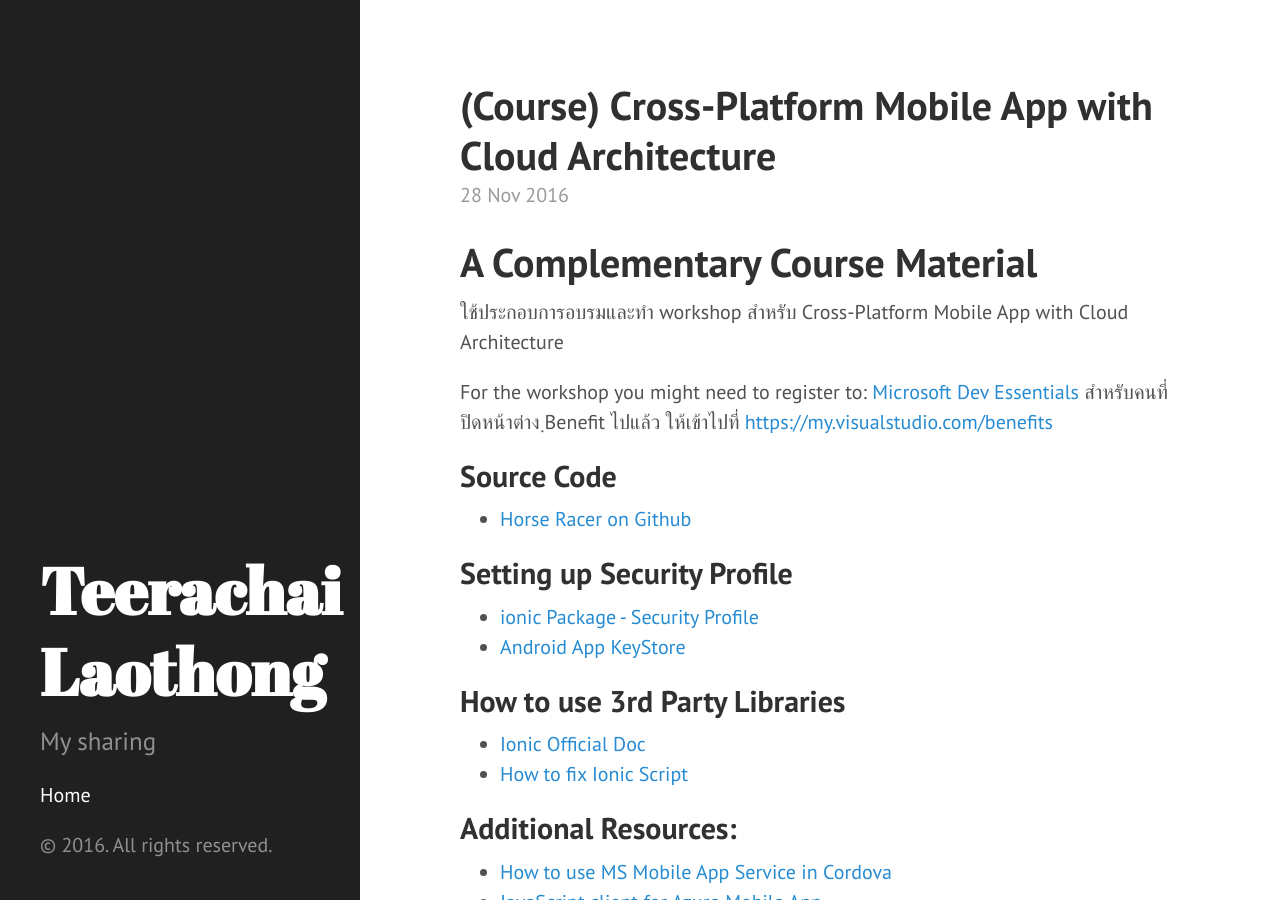
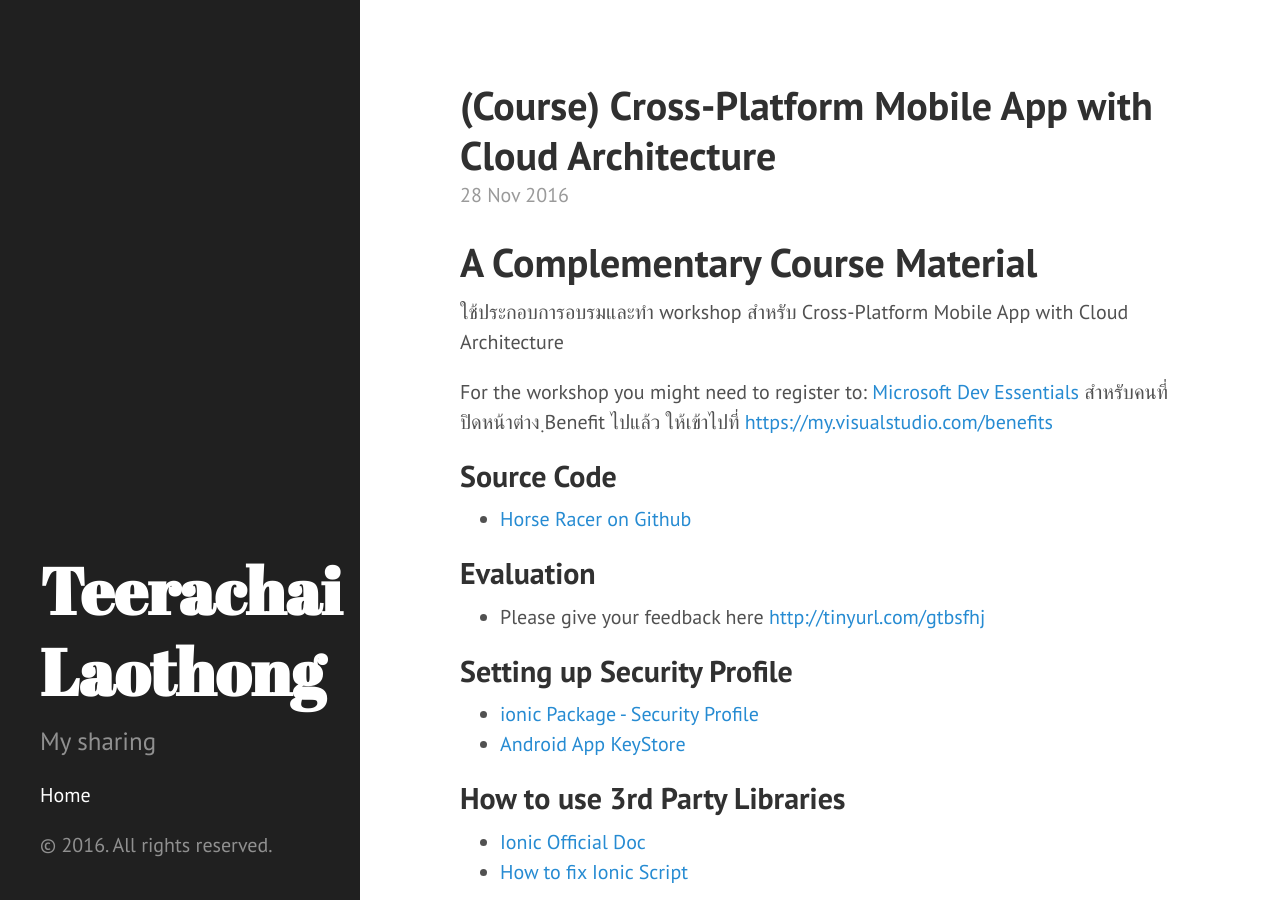
Before and after one commit to tlaothong/tlaothong.github.io, a Jekyll site: the page built from _posts/2016-11-28-course-x-mobile-cloud.markdown, in a window 1280 px wide and 900 px high. Built offline with Jekyll 4.4.1, drawn with Linux system fonts in a browser that asks for light colours; comment, search, counter and statistics services are not loaded.

Commit message:
Add Eval to the course

```diff
--- a/_posts/2016-11-28-course-x-mobile-cloud.markdown
+++ b/_posts/2016-11-28-course-x-mobile-cloud.markdown
@@ -17,6 +17,9 @@ For the workshop you might need to register to: [Microsoft Dev Essentials](http:
 ## Source Code
 * [Horse Racer on Github](https://github.com/horseracer/cross-platform-with-cloud)
 
+## Evaluation
+* Please give your feedback here [http://tinyurl.com/gtbsfhj](http://tinyurl.com/gtbsfhj)
+
 ## Setting up Security Profile
 * [ionic Package - Security Profile](http://docs.ionic.io/services/profiles/)
 * [Android App KeyStore](http://docs.ionic.io/services/profiles/#android-app-keystore)
```
